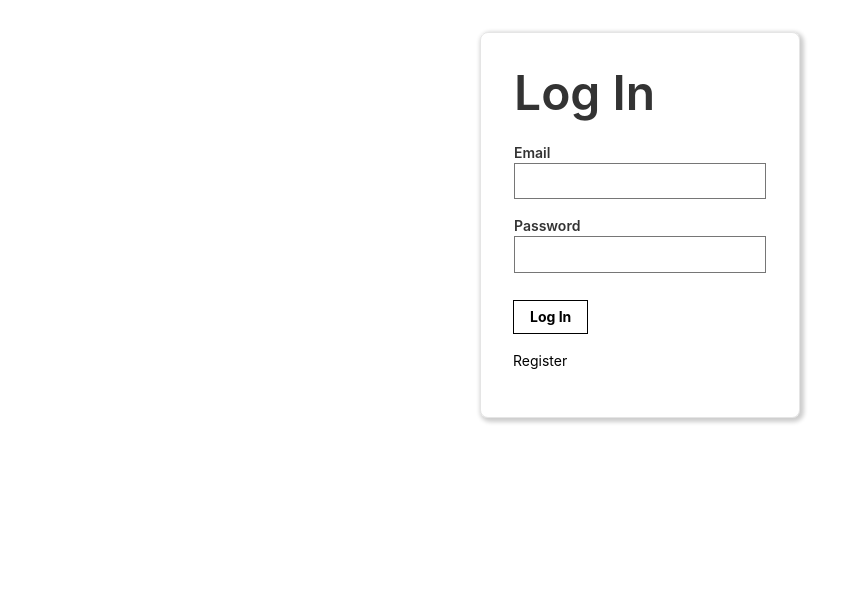
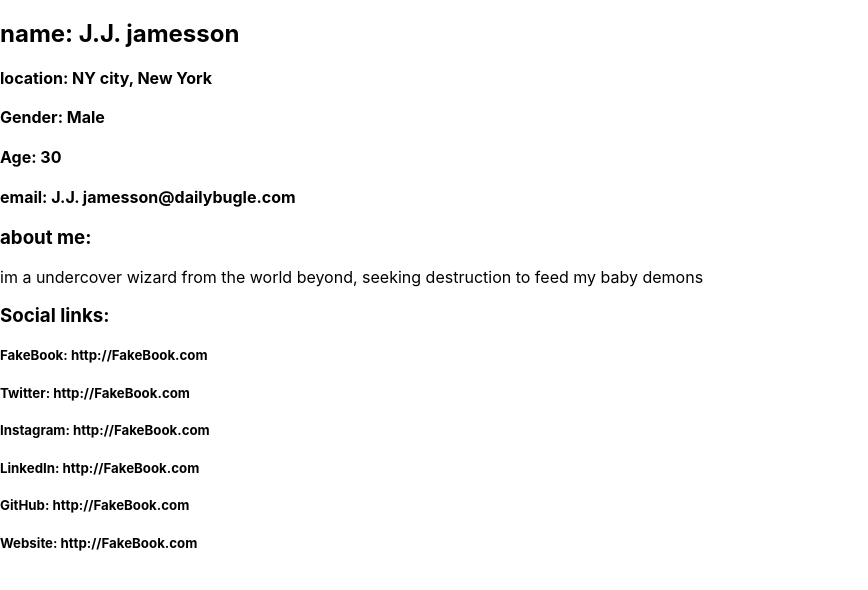
Before and after one commit to chingu-voyages/v9-bears-team-24, a React (Create React App) app in the folder profiler/: page /profile in a window 1280 px wide. Shown: the top 590 px of the page, without its empty margins (0-868 px from the left). Built offline with nearby package versions, Linux system fonts and the light colour scheme.

Commit message:
Implement react-router-dom for navigation

```diff
--- a/profiler/package.json
+++ b/profiler/package.json
@@ -5,6 +5,7 @@
   "dependencies": {
     "react": "^16.8.6",
     "react-dom": "^16.8.6",
+    "react-router-dom": "^5.0.1",
     "react-scripts": "3.0.1",
     "tachyons": "^4.11.1"
   },
--- a/profiler/src/component/Login.js
+++ b/profiler/src/component/Login.js
@@ -1,12 +1,11 @@
 import React from "react";
+import { Link } from "react-router-dom";
 
 class LogIn extends React.Component {
-	constructor(props){
-		super(props)
-		this.state = {
+	// You can just use state here, the linter does the work for you ;)
+	state = {
 			logInEmail:'',
 			logInPassword:''
-		}
 	}
 
 	onEmailChange = (event)=>{
@@ -17,7 +16,6 @@ class LogIn extends React.Component {
 	}
 
 	onButtonSubmit = () => {
-		this.props.onRouteChange('home');
 		// fetch('https://floating-reef-84982.herokuapp.com/login',{
 		// 	method:'post',
 		// 	headers: {'Content-type': 'application/json'},
@@ -35,7 +33,6 @@ class LogIn extends React.Component {
 		// })
 	}
 	render(){
-	const {onRouteChange} = this.props;
 		return (
 			<article className="br3 ba b--black-10 mv4 w-100 w-50-m w-25-l shadow-3 mw6 center">
 				<main className="pa4 black-80">
@@ -51,11 +48,12 @@ class LogIn extends React.Component {
 								<input className="b pa2 input-reset ba bg-transparent hover-bg-black hover-white w-100" onChange= {this.onPasswordChange} type="password" name="password"  id="password"/>
 							</div>
 						</fieldset>
-			    <div className="">
-			      <input className="b ph3 pv2 input-reset ba b--black bg-transparent grow pointer f6 dib" type="submit" onClick={this.onButtonSubmit}value="Log In"/>
-			    </div>
+						{/* The link has to be changed in login */}
+						<Link to="/profile" className="">
+							<input className="b ph3 pv2 input-reset ba b--black bg-transparent grow pointer f6 dib" type="submit" onClick={this.onButtonSubmit} value="Log In"/>
+						</Link>
 						<div className="lh-copy mt3">
-			      <p onClick={()=> onRouteChange("register")} className="f6 link pointer dim black db">Register</p>
+							<Link to="/register" className="f6 link pointer dim black db">Register</Link>
 						</div>
 					</div>
 				</main>
--- a/profiler/src/component/Register.js
+++ b/profiler/src/component/Register.js
@@ -1,13 +1,11 @@
 import React from 'react';
 
 class Register extends React.Component{
-	constructor(props){
-		super(props)
-		this.state = {
+	// You can just use state here, the linter does the work for you ;)
+	state = {
 		name:"",
 		email:'',
 		password:''
-		}
 	}
     onNameChange = (event)=>{
 		this.setState({name: event.target.value})
--- a/profiler/src/container/App.js
+++ b/profiler/src/container/App.js
@@ -2,25 +2,23 @@ import React from 'react';
 import Profile from './Profile';
 import LogIn from '../component/Login';
 import Register from '../component/Register';
+import { Route } from 'react-router-dom'
 
-class App extends React.Component{
-	constructor(props){
-		super(props)
-		this.state = {
+class App extends React.Component {
+  // You can just use state here, the linter does the work for you ;)
+	state = {
 			Route: "login"
-		}
 	}
 
-  onRouteChange = (route) =>{
-  	this.setState({ Route: route})
+  render() {
+    return (
+        <div className="App">
+          <Route exact path="/" component={LogIn} />
+          <Route path="/register" component={Register} />
+          <Route path="/profile" component={Profile} />
+        </div>
+    );
   }
-  render(){
-  return (
-    <div className="App">
-    {(this.state.Route === "home") ? <Profile/> : (this.state.Route === "login") ? <LogIn onRouteChange={this.onRouteChange}/> : <Register onRouteChange={this.onRouteChange}/>}
-    </div>
-  );
-}
 }
 
 
--- a/profiler/src/container/Profile.js
+++ b/profiler/src/container/Profile.js
@@ -1,9 +1,8 @@
 import React, {Component} from "react";
 
 class Profile extends Component {
-	constructor(){
-		super();
-		this.state = {}
+  	// You can just use state here, the linter does the work for you ;)
+	state = {
 	}
 
 render(){
--- a/profiler/src/index.js
+++ b/profiler/src/index.js
@@ -4,8 +4,9 @@ import './index.css';
 import App from './container/App';
 import 'tachyons';
 import * as serviceWorker from './serviceWorker';
+import { BrowserRouter } from 'react-router-dom'
 
-ReactDOM.render(<App />, document.getElementById('root'));
+ReactDOM.render(<BrowserRouter><App /></BrowserRouter>, document.getElementById('root'));
 
 // If you want your app to work offline and load faster, you can change
 // unregister() to register() below. Note this comes with some pitfalls.
```
Also changed, not shown: 2 other files (tests, documents, lock files or other folders). Lines whose indentation alone changed are shown as unchanged.
